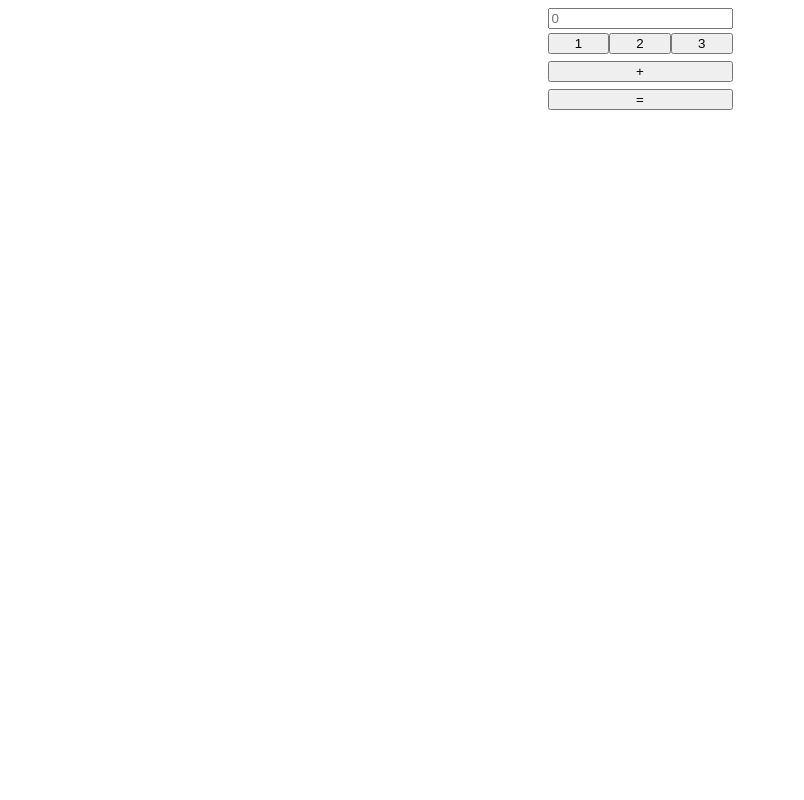
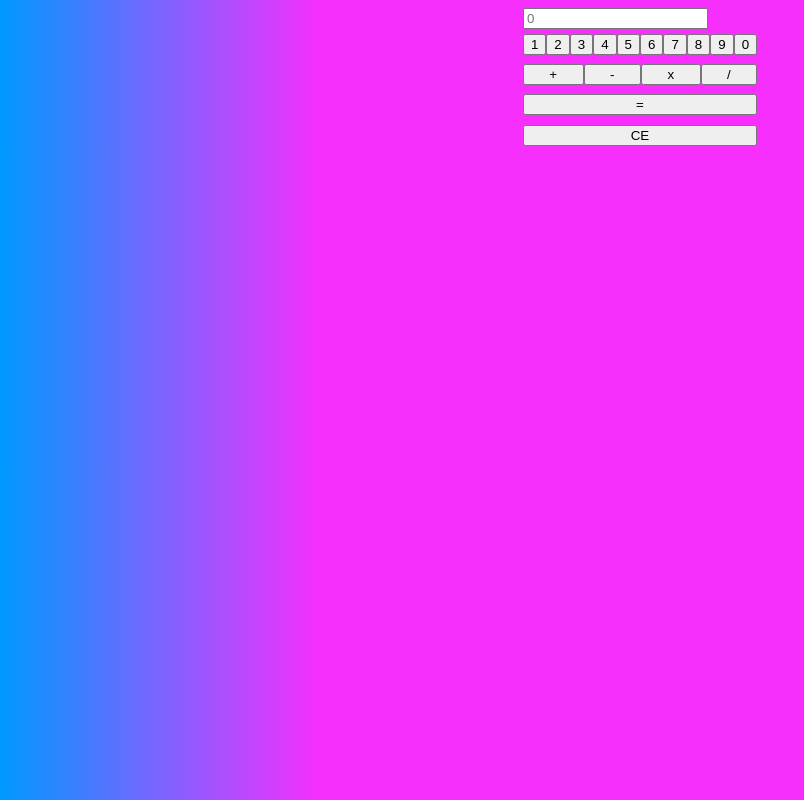
Before and after one commit to 1TDSPM-23/rm551553, a plain HTML site: page pages/calculadora.html in a window 1280 px wide. Shown: the whole page, without its empty margins (0-804 px from the left). Drawn offline with Linux system fonts and the light colour scheme.

Commit message:
adicionando mais teclas para a calculadora.

```diff
--- a/css/calc.css
+++ b/css/calc.css
@@ -31,3 +31,15 @@
     flex-grow: 1;
     margin: 2% 0;
 }
+.limpar-calc{
+    display: flex;
+    flex-wrap: wrap;
+}
+.limpar-calc button{
+    flex-grow: 1;
+    margin: 2% 0;
+}
+
+body{
+    background: linear-gradient(90deg, rgb(0, 153, 255) 0%, rgb(246, 47, 253) 25%);
+}
--- a/js/calc.js
+++ b/js/calc.js
@@ -1,9 +1,35 @@
 
 function insereNumeroNoVisor(botao,visor) {
-    visor.value += botao.value;
+
+    if(botao.value == "+" || botao.value == "-" || botao.value == "*" || botao.value == "/"){
+
+        //verificando o penultimo caractere do visor utilizando o atribtp lenght
+        if(visor.value[visor.value.length-1] == "+" || visor.value[visor.value.length-1] == "-" || visor.value[visor.value.length-1] == "*" || visor.value[visor.value.length-1] == "/" ){
+            visor.value.slice(1);
+        }else{
+            visor.value += botao.value;
+        }
+
+    }else{
+        visor.value += botao.value;
+    }
+
+
+
+
 }
+const resultadoDasOperacoes = (visor) =>{
 
-const resultadoDasOperacoes = (visor) =>{
-    //Utilizando a função eva(expressão)
-    visor. value = eval(visor.value);
+    try {
+        //Utilizando a função eval(expressão)
+        visor.value = eval(visor.value);
+    } catch (error) {
+        if(visor.value[visor.value.length] == "+" || visor.value[visor.value.length] == "-" || visor.value[visor.value.length] == "*" || visor.value[visor.value.length] == "/" ){
+            visor.value = visor.value.slice(visor.value.length-1);
+        }else{
+            visor.value.shift(1);
+        }
+    }
+
+
 }
--- a/pages/calculadora.html
+++ b/pages/calculadora.html
@@ -21,12 +21,25 @@
                 <button value="1" id="btn-1" onclick="insereNumeroNoVisor(this,idVisor)">1</button>
                 <button value="2" id="btn-2" onclick="insereNumeroNoVisor(this,idVisor)">2</button>
                 <button value="3" id="btn-3" onclick="insereNumeroNoVisor(this,idVisor)">3</button>
+                <button value="4" id="btn-4" onclick="insereNumeroNoVisor(this,idVisor)">4</button>
+                <button value="5" id="btn-5" onclick="insereNumeroNoVisor(this,idVisor)">5</button>
+                <button value="6" id="btn-6" onclick="insereNumeroNoVisor(this,idVisor)">6</button>
+                <button value="7" id="btn-7" onclick="insereNumeroNoVisor(this,idVisor)">7</button>
+                <button value="8" id="btn-8" onclick="insereNumeroNoVisor(this,idVisor)">8</button>
+                <button value="9" id="btn-9" onclick="insereNumeroNoVisor(this,idVisor)">9</button>
+                <button value="0" id="btn-0" onclick="insereNumeroNoVisor(this,idVisor)">0</button>
             </div>
             <div class="oper-calc">
                 <button value="+" id="btnSoma" onclick="insereNumeroNoVisor(this,idVisor)">+</button>
+                <button value="-" id="btnSubtração" onclick="insereNumeroNoVisor(this,idVisor)">-</button>
+                <button value="*" id="btnMutiplicação" onclick="insereNumeroNoVisor(this,idVisor)">x</button>
+                <button value="/" id="btnDivisão" onclick="insereNumeroNoVisor(this,idVisor)">/</button>
             </div>
             <div class="result-calc">
                 <button value="=" id="btnResultado" onclick="resultadoDasOperacoes(idVisor)">=</button>
+            </div>
+            <div class="limpar-calc">
+                <button value="=" id="btnLimpar" onclick="LimparOperacoes(idVisor)">CE</button>
             </div>
         </form>
     </div>
```
